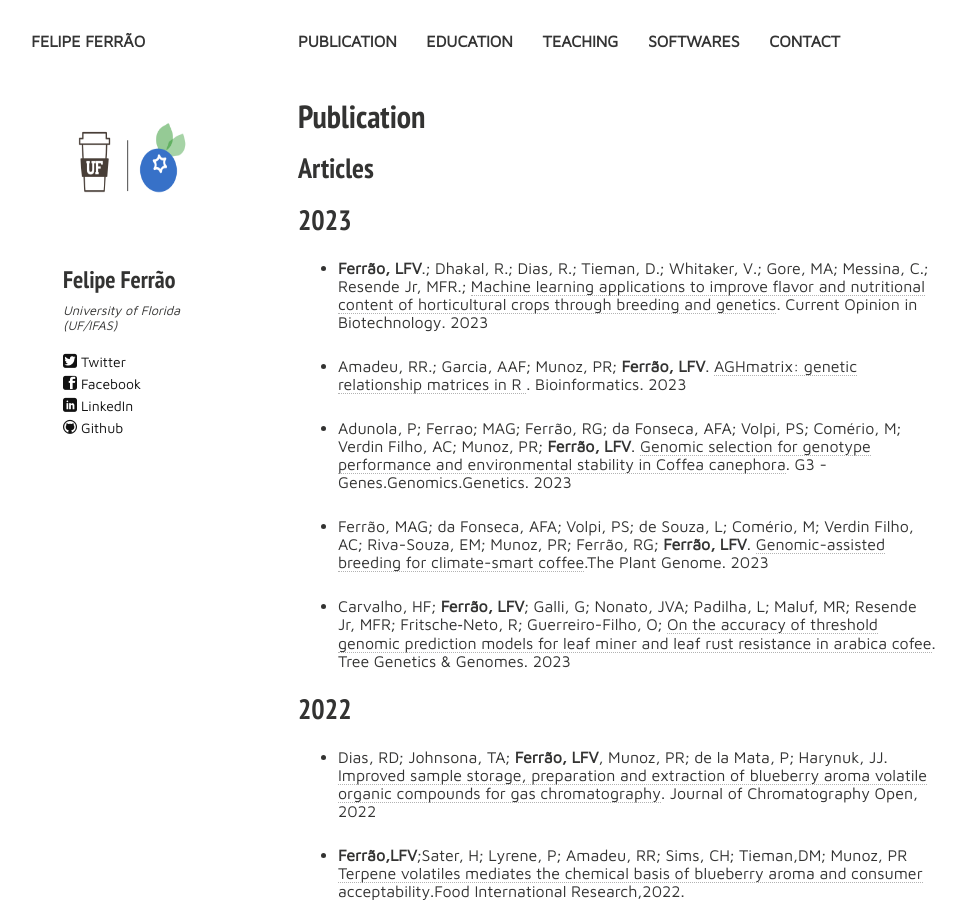
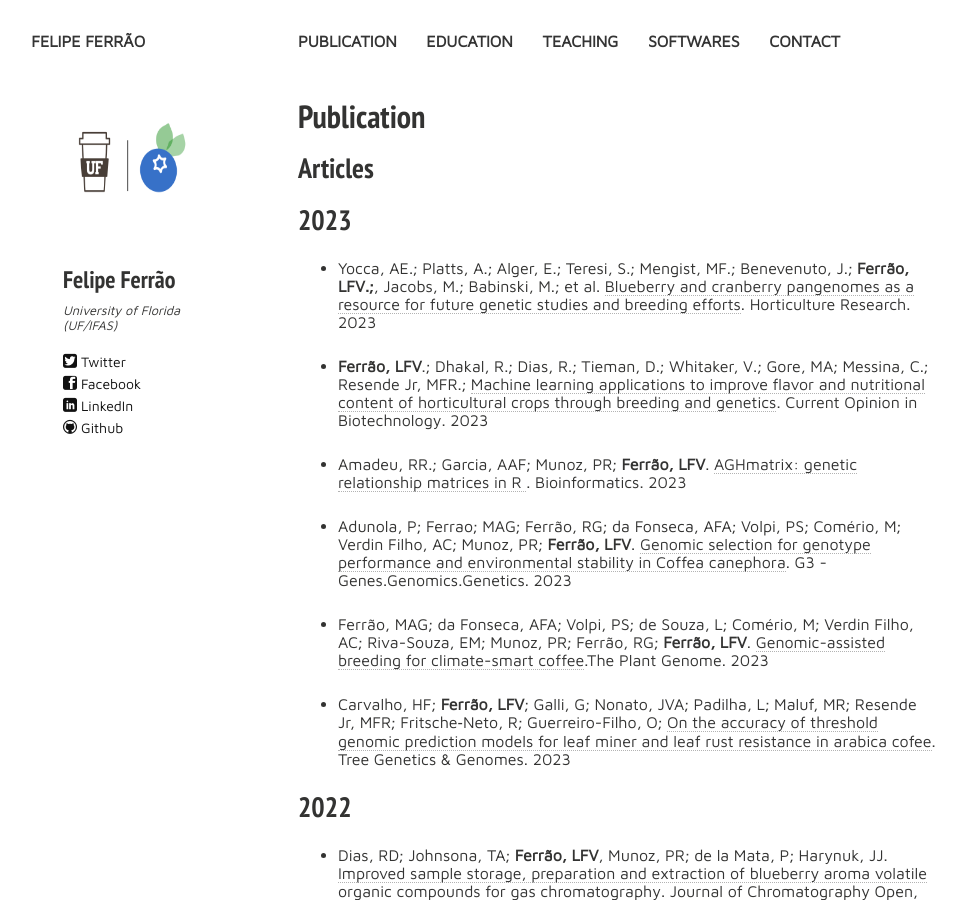
Before and after one commit to lfelipe-ferrao/lfelipe-ferrao.github.io, a Jekyll site: the page built from publication.md, in a window 1280 px wide and 900 px high. Shown: the whole window, without its empty margins (22-988 px from the left). Built offline with Jekyll 4.4.1, drawn with Linux system fonts in a browser that asks for light colours; nearby versions of some CDN libraries.

Commit message:
Update publication.md

```diff
--- a/publication.md
+++ b/publication.md
@@ -15,6 +15,8 @@ tags: [people, undergrads, MSc, PhD, postdocs]
 ## Articles
 
 ## 2023
+
+- Yocca, AE.; Platts, A.; Alger, E.; Teresi, S.; Mengist, MF.; Benevenuto, J.; **Ferrão, LFV.;**, Jacobs, M.; Babinski, M.; et al. [Blueberry and cranberry pangenomes as a resource for future genetic studies and breeding efforts](https://academic.oup.com/hr/advance-article/doi/10.1093/hr/uhad202/7304382). Horticulture Research. 2023
 
 - **Ferrão, LFV**.; Dhakal, R.; Dias, R.; Tieman, D.; Whitaker, V.; Gore, MA; Messina, C.; Resende Jr, MFR.; [Machine learning applications to improve flavor and nutritional content of horticultural crops through breeding and genetics](https://www.sciencedirect.com/science/article/pii/S0958166923000782?dgcid=coauthor). Current Opinion in Biotechnology. 2023
 
```
